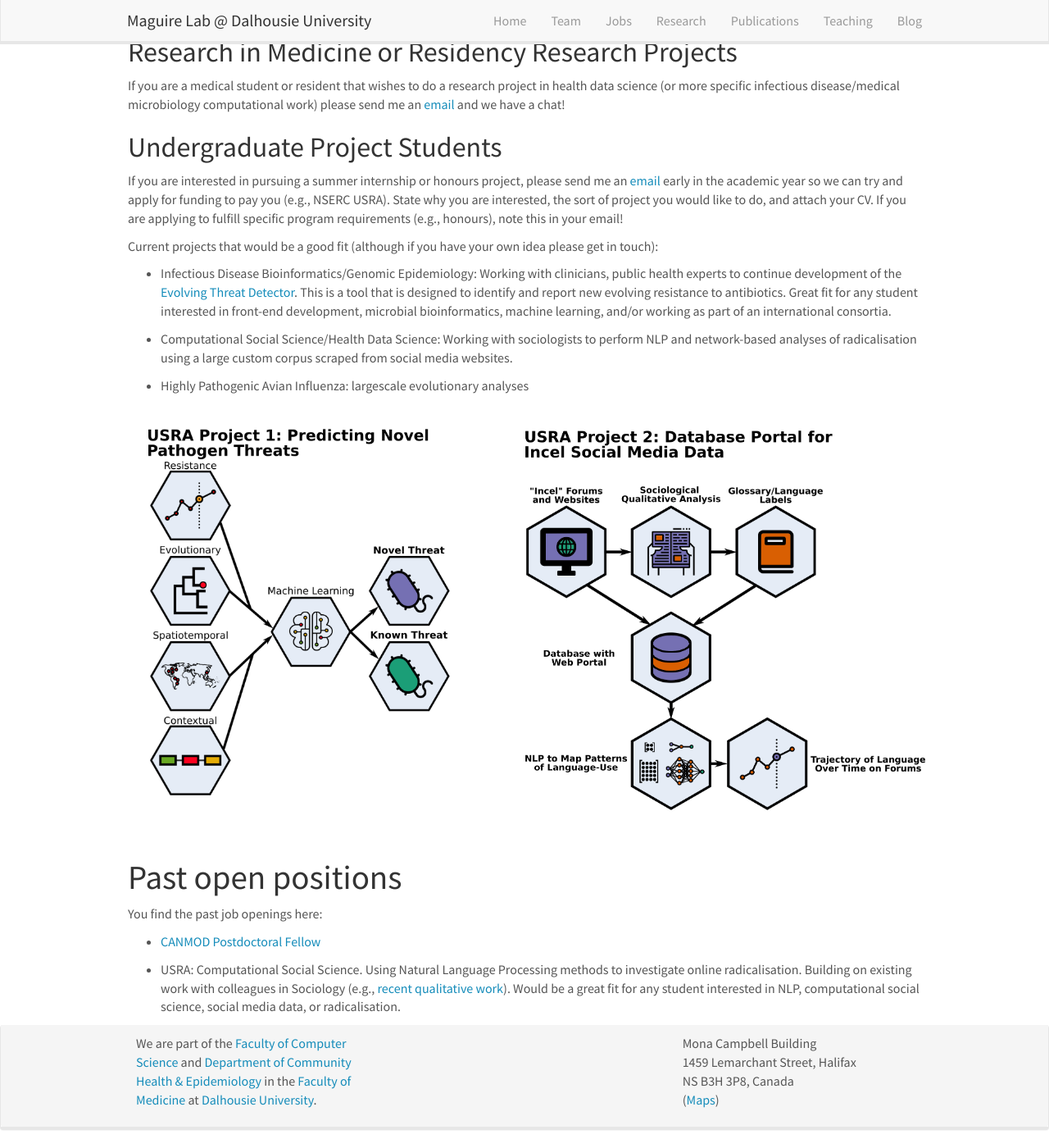
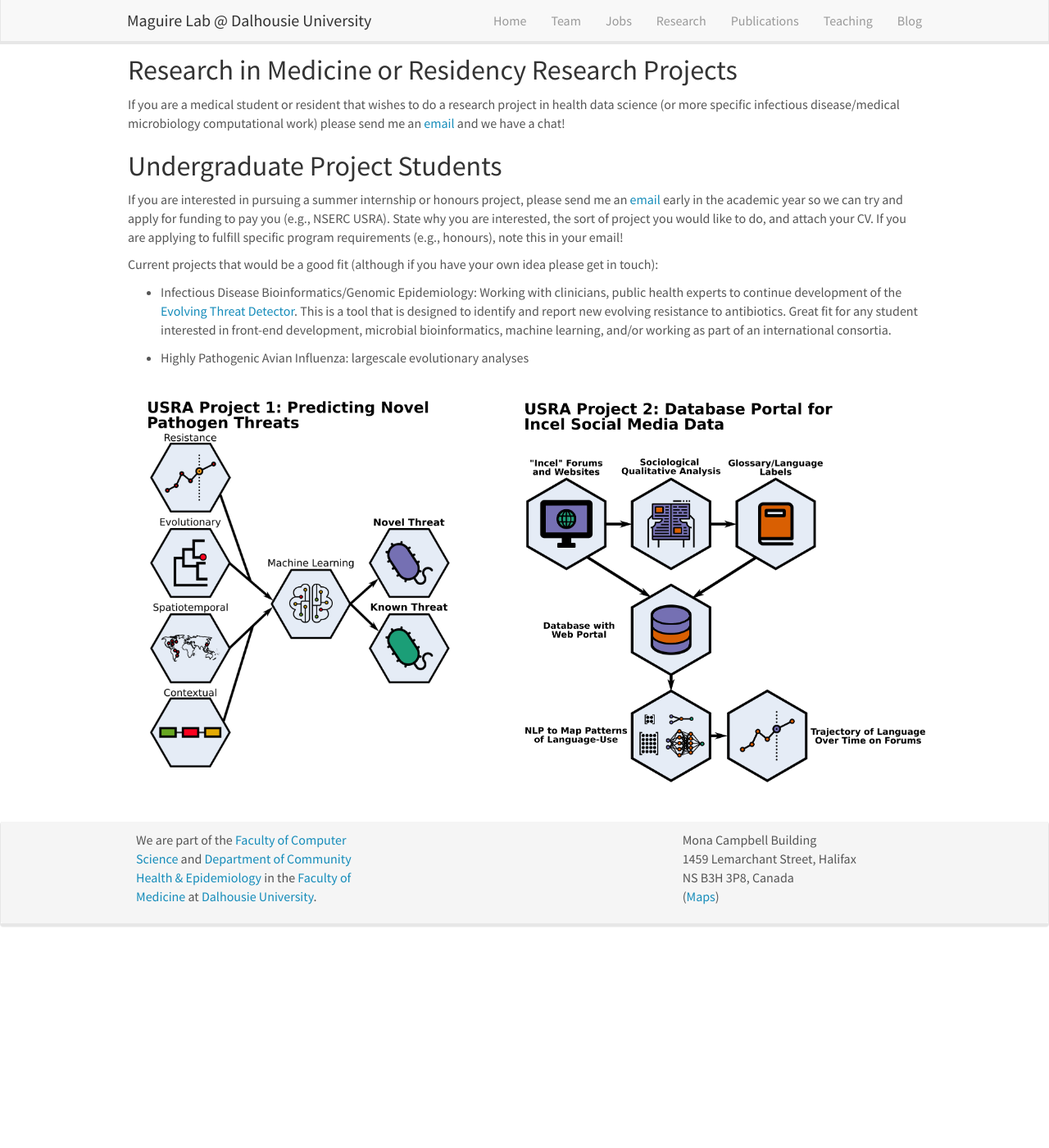
Before and after one commit to maguire-lab/maguire-lab.github.io, a Jekyll site: the page built from _pages/jobs.md, in a window 1280 px wide and 1400 px high, scrolled down 417 px. Shown: the whole window at 82% size. Built offline with Jekyll 4.4.1, drawn with Linux system fonts in a browser that asks for light colours; nearby versions of some CDN libraries; after the commit the page ends 1569 px from its top, so only the background shows below that; some of the changed text lies outside the part shown.

Commit message:
Update jobs page

```diff
--- a/_pages/jobs.md
+++ b/_pages/jobs.md
@@ -10,11 +10,11 @@ permalink: /jobs
 
 ## Postdoctoral Positions
 
-**Note: We currently don't have funding for additional postdoctoral positions. We can only welcome you if you have a fellowship. I'd be happy to support you after you apply to our group. Take a look at the [Killam](https://www.dal.ca/faculty/gradstudies/programs/postdoctoral-fellows/postdoctoral-fellowships/killam-pdfs.html) and [Banting Fellowships](https://banting.fellowships-bourses.gc.ca/en/home-accueil.html)**
+**Note: We currently don't have funding for additional postdoctoral positions. We can only welcome you if you have a fellowship. I'd be happy to support you after you apply to our group. Take a look at the [Killam](https://www.dal.ca/faculty/gradstudies/postdoctoral-fellows/postdoctoral-fellowships/killam-pdfs.html), [Canada Postdoctoral Research Awards](https://www.dal.ca/faculty/gradstudies/postdoctoral-fellows/postdoctoral-fellowships/Tri-agency-fellowship.html), or Dalhousie's [Donald Hill Fellowship](https://www.dal.ca/faculty/gradstudies/postdoctoral-fellows/postdoctoral-fellowships/donald-hill-pdf.html)**
 
 ## PhD Studentship
 
-**Note: We currently don't have open positions for PhD students without funding**
+**Note: We currently don't have open positions for PhD students without their own funding**
 
 ## Masters Studentships
 
@@ -32,8 +32,6 @@ Current projects that would be a good fit (although if you have your own idea pl
 
 - Infectious Disease Bioinformatics/Genomic Epidemiology: Working with clinicians, public health experts to continue development of the [Evolving Threat Detector](https://github.com/fmaguire/evoling_threat_detector). This is a tool that is designed to identify and report new evolving resistance to antibiotics. Great fit for any student interested in front-end development, microbial bioinformatics, machine learning, and/or working as part of an international consortia.
 
-- Computational Social Science/Health Data Science: Working with sociologists to perform NLP and network-based analyses of radicalisation using a large custom corpus scraped from social media websites.
-
 - Highly Pathogenic Avian Influenza: largescale evolutionary analyses
 
 
@@ -41,10 +39,11 @@ Current projects that would be a good fit (although if you have your own idea pl
 <img src="{{ site.baseurl }}/images/research/2023_summer_projects.png" width="1000">
 </figure>
 
-# Past open positions
+<!--- # Past open positions
 
 You find the past job openings here:
 
 - [CANMOD Postdoctoral Fellow]({{ site.baseurl }}/assets/jobs/2021_canmod_postdoc.pdf)
 
 - USRA: Computational Social Science. Using Natural Language Processing methods to investigate online radicalisation. Building on existing work with colleagues in Sociology (e.g., [recent qualitative work](https://journals.sagepub.com/doi/full/10.1177/1097184X211017954)). Would be a great fit for any student interested in NLP, computational social science, social media data, or radicalisation.
+-->
```
